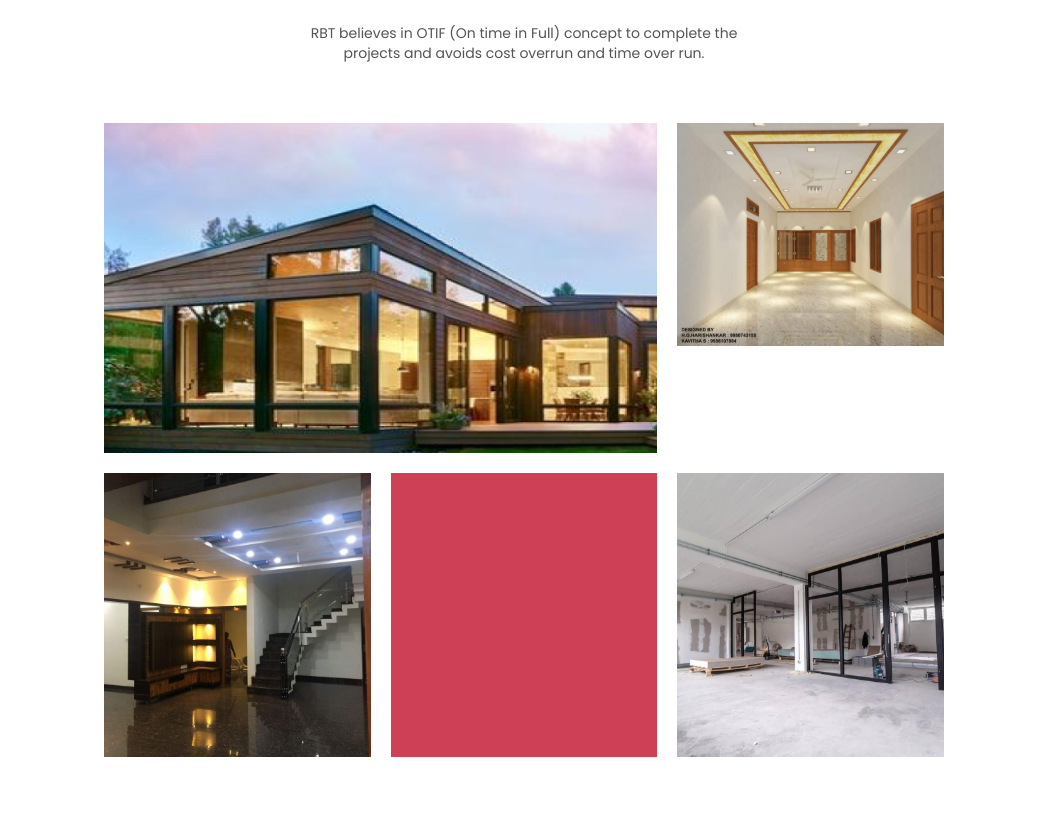
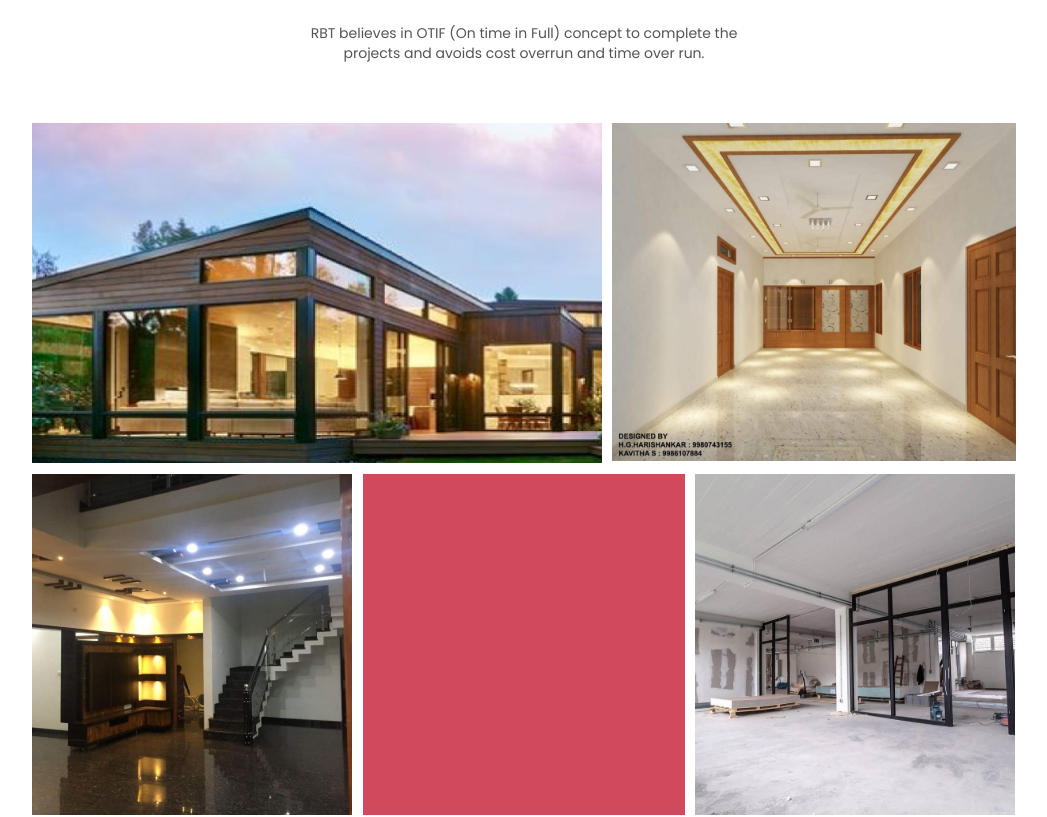
Before and after one commit to krunalpabari13/banao, a React (Create React App) app: page / in a window 1280 px wide. Shown: the part 3869-4686 px from the top of the page, without its empty margins (116-1163 px from the left). Built offline with nearby package versions, Linux system fonts and the light colour scheme.

Commit message:
recent work section is done

```diff
--- a/src/components/RecentWork.tsx
+++ b/src/components/RecentWork.tsx
@@ -17,17 +17,49 @@ const RecentWork = () => {
           projects and avoids cost overrun and time over run.
         </p>
       </div>
-      <div className="grid grid-cols-3 gap-5 mx-[13.75rem]">
+      <div className="hidden lg:block">
+        <div className="px-5 max-w-5xl mx-auto grid grid-cols-12 grid-rows-3 md:grid-rows-2 gap-[10px]  ">
+          <div className="row-start-1 row-end-2 col-start-1 col-end-8">
+            <img src={Rectangle1} alt="IMG1" />
+          </div>
+          <div className="row-start-1 row-end-2 col-start-8 col-end-13   ">
+            <img src={Rectangle2} alt="IMG2" />
+          </div>
+          <div className="md:row-start-2 md:row-end-3 col-start-1 col-end-5 ">
+            <img src={Rectangle3} alt="IMG3" />
+          </div>
+          <div className=" bg-[#D1495C] md:row-start-2 md:row-end-3 md:col-start-5 md:col-end-9"></div>
+          <div className="h-full md:row-start-2 md:row-end-3 md:col-start-9  md:col-end-13 ">
+            <img src={Rectangle4} alt="IMG4" />
+          </div>
+        </div>
+      </div>
+
+      <div
+        className="lg:hidden grid grid-cols-12 grid-flow-row-dense px-5 gap-[10px] pb-[80px] aos-init aos-animate"
+        data-aos="fade-down"
+      >
         <img
-          width="100%"
-          className="col-span-2"
-          src={Rectangle1}
-          alt="recent work"
+          src={Rectangle2}
+          alt="IMG1"
+          className="w-full col-start-1 col-end-7"
         />
-        <img width="100%" src={Rectangle2} alt="recent work" />
-        <img width="100%" src={Rectangle3} alt="recent work" />
-        <img width="100%" src={RedBox} alt="recent work" />
-        <img width="100%" src={Rectangle4} alt="recent work" />
+        <img
+          src={Rectangle2}
+          alt="IMG1"
+          className="w-full col-start-7 col-end-13"
+        />
+        <p className=" bg-[#CD4055] w-full h-[40px] col-start-1 col-end-13"></p>
+        <img
+          src={Rectangle3}
+          alt="IMG1"
+          className="w-full col-start-1 col-end-7"
+        />
+        <img
+          src={Rectangle4}
+          alt="IMG1"
+          className="w-full col-start-7 col-end-13"
+        />
       </div>
     </div>
   );
```
